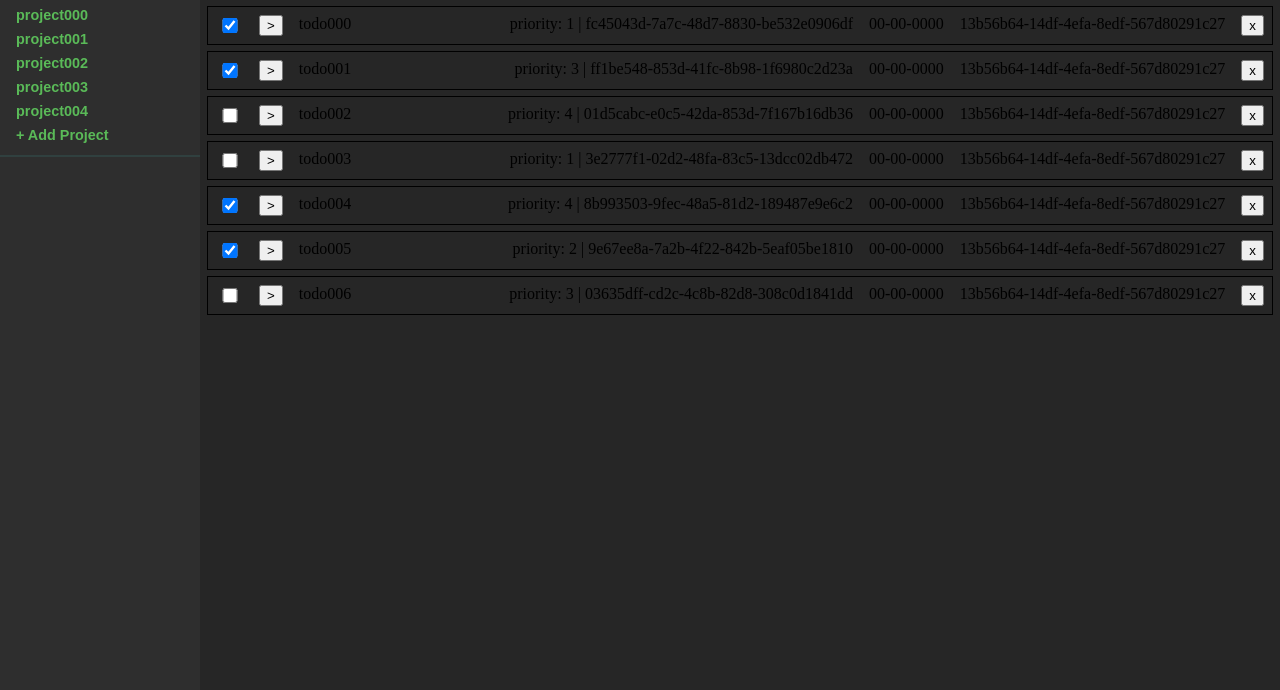
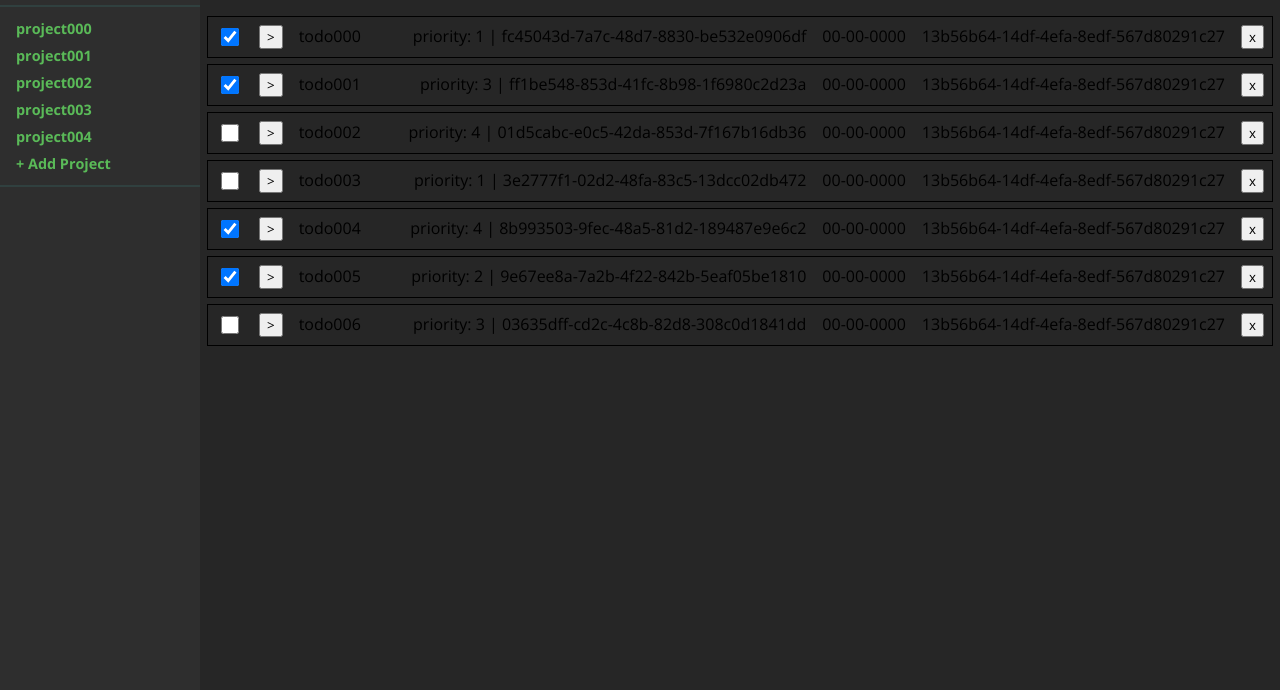
Before and after one commit to jacobsmithdev/todo-list-top, a website built with webpack: page src/index.html in a window 1280 px wide. Shown: the part 110-800 px from the top of the page. Built offline with nearby package versions, Linux system fonts and the light colour scheme.

Commit message:
feat: Set OpenSans as default font

```diff
--- /dev/null
+++ b/src/fonts.css
@@ -0,0 +1,33 @@
+@font-face {
+    font-family: OpenSans;
+    font-weight: normal;
+    font-style: normal;
+    src: url("./fonts/OpenSans-Regular.woff2"),
+         url("./fonts/OpenSans-Regular.woff");
+
+}
+
+@font-face {
+    font-family: OpenSans;
+    font-weight: normal;
+    font-style: italic;
+    src: url("./fonts/OpenSans-Italic.woff2"),
+         url("./fonts/OpenSans-Italic.woff");
+
+}
+
+@font-face {
+    font-family: OpenSans;
+    font-weight: bold;
+    font-style: normal;
+    src: url("./fonts/OpenSans-Bold.woff2"),
+         url("./fonts/OpenSans-Bold.woff");
+}
+
+@font-face {
+    font-family: OpenSans;
+    font-weight: bold;
+    font-style: italic;
+    src: url("./fonts/OpenSans-BoldItalic.woff2"),
+         url("./fonts/OpenSans-BoldItalic.woff");
+}
--- a/src/index.css
+++ b/src/index.css
@@ -8,6 +8,10 @@
   --list-btn-text: var(--green);
   --list-btn-bg-hover: var(--dark-turquoise);
   --list-btn-text-hover: var(--seagreen-alt);
+}
+
+* {
+  font-family: OpenSans, system-ui, -apple-system, BlinkMacSystemFont, 'Segoe UI', Roboto, Oxygen, Ubuntu, Cantarell, 'Open Sans', 'Helvetica Neue', sans-serif;
 }
 
 .layout-wrapper {
--- a/src/index.js
+++ b/src/index.js
@@ -1,3 +1,4 @@
+import './fonts.css';
 import './reset.css';
 import './palette.css';
 import './index.css';
--- a/webpack.common.js
+++ b/webpack.common.js
@@ -20,6 +20,10 @@ module.exports = {
         test: /\.css$/i,
         use: ["style-loader", "css-loader"],
       },
+      {
+        test: /\.(woff|woff2|eot|ttf|otf)$/i,
+        type: 'asset/resource',
+      },
     ],
   },
 };
```
Also changed, not shown: src/fonts/OpenSans-Bold.woff (added), src/fonts/OpenSans-Bold.woff2 (added), src/fonts/OpenSans-BoldItalic.woff (added), src/fonts/OpenSans-BoldItalic.woff2 (added), src/fonts/OpenSans-Italic.woff (added), src/fonts/OpenSans-Italic.woff2 (added), src/fonts/OpenSans-Regular.woff (added), src/fonts/OpenSans-Regular.woff2 (added).
